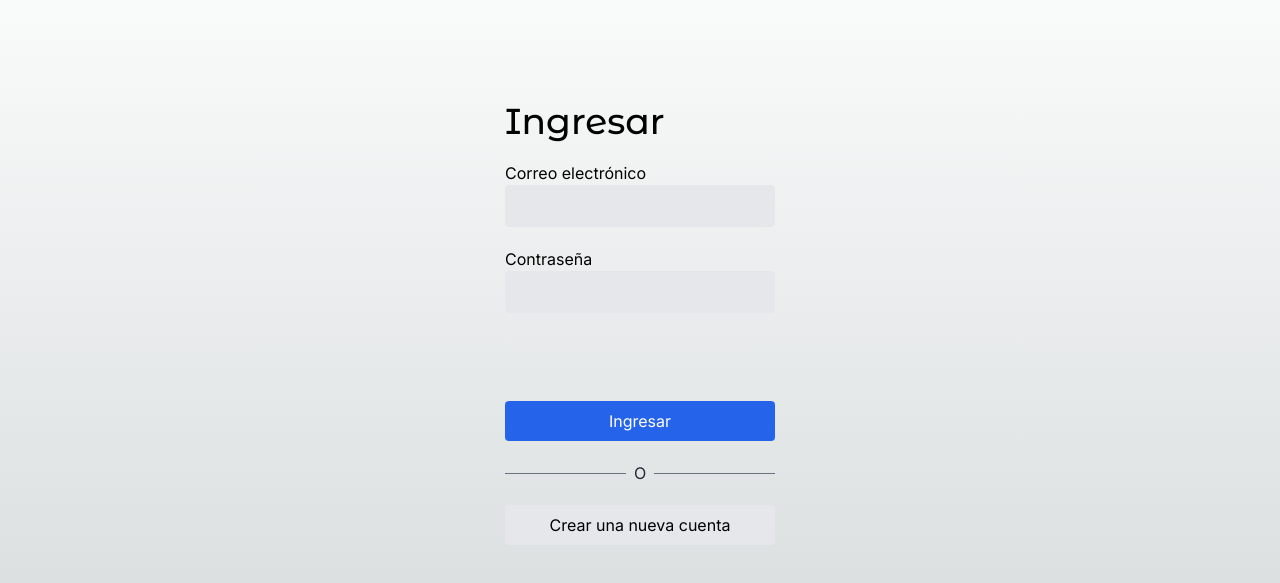
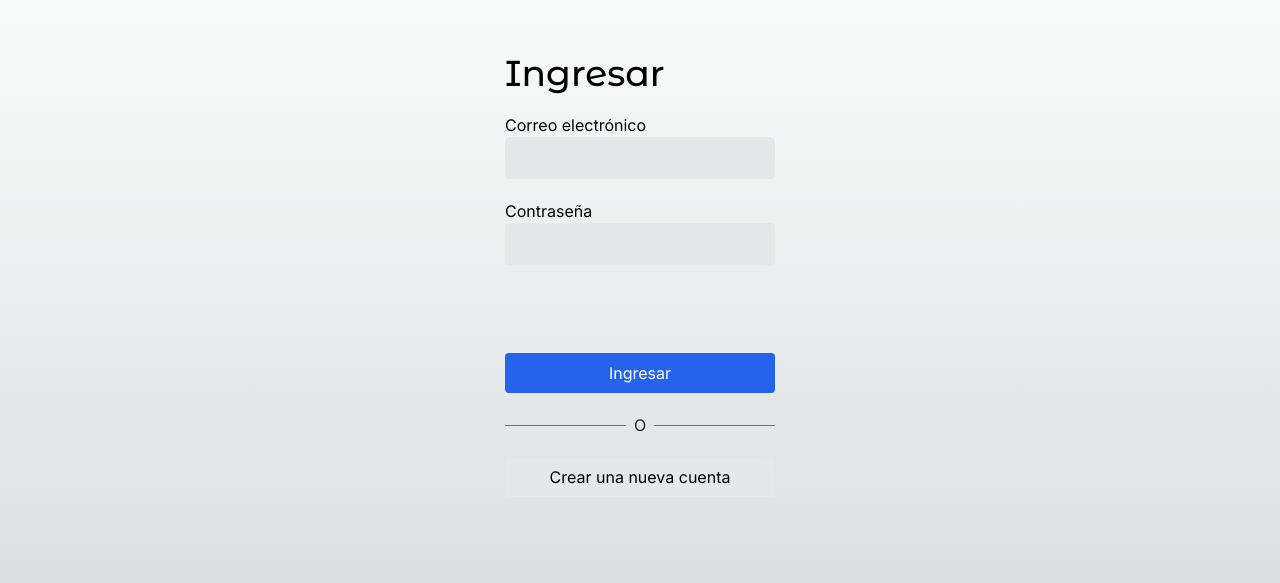
Before and after one commit to fredo09/teslo-shop-ecommerce, a Next.js app: page /auth/login in a window 1280 px wide. Shown: the part 107-690 px from the top of the page. Built offline with nearby package versions, Linux system fonts and the light colour scheme; no server answers.

Commit message:
update page

```diff
--- a/src/app/auth/login/page.tsx
+++ b/src/app/auth/login/page.tsx
@@ -7,7 +7,7 @@ import { LoginFrom } from './ui/LoginForm/index';
 
 export default function LoginPage() {
     return (
-        <div className="flex flex-col min-h-screen pt-32 sm:pt-52">
+        <div className="flex flex-col min-h-screen pt-24 sm:pt-40">
 
             <h1 className={`${titleFont.className} text-4xl mb-5`}>Ingresar</h1>
 
```
